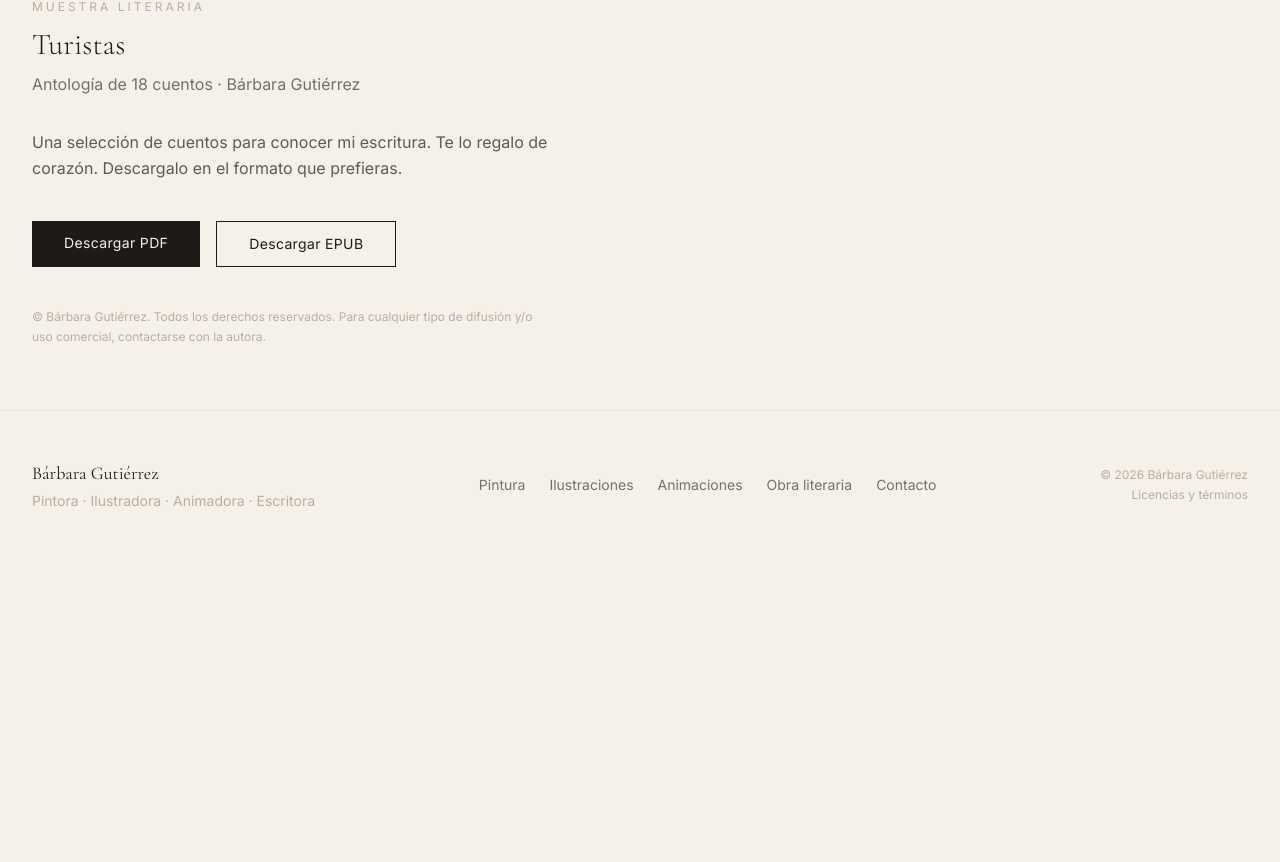
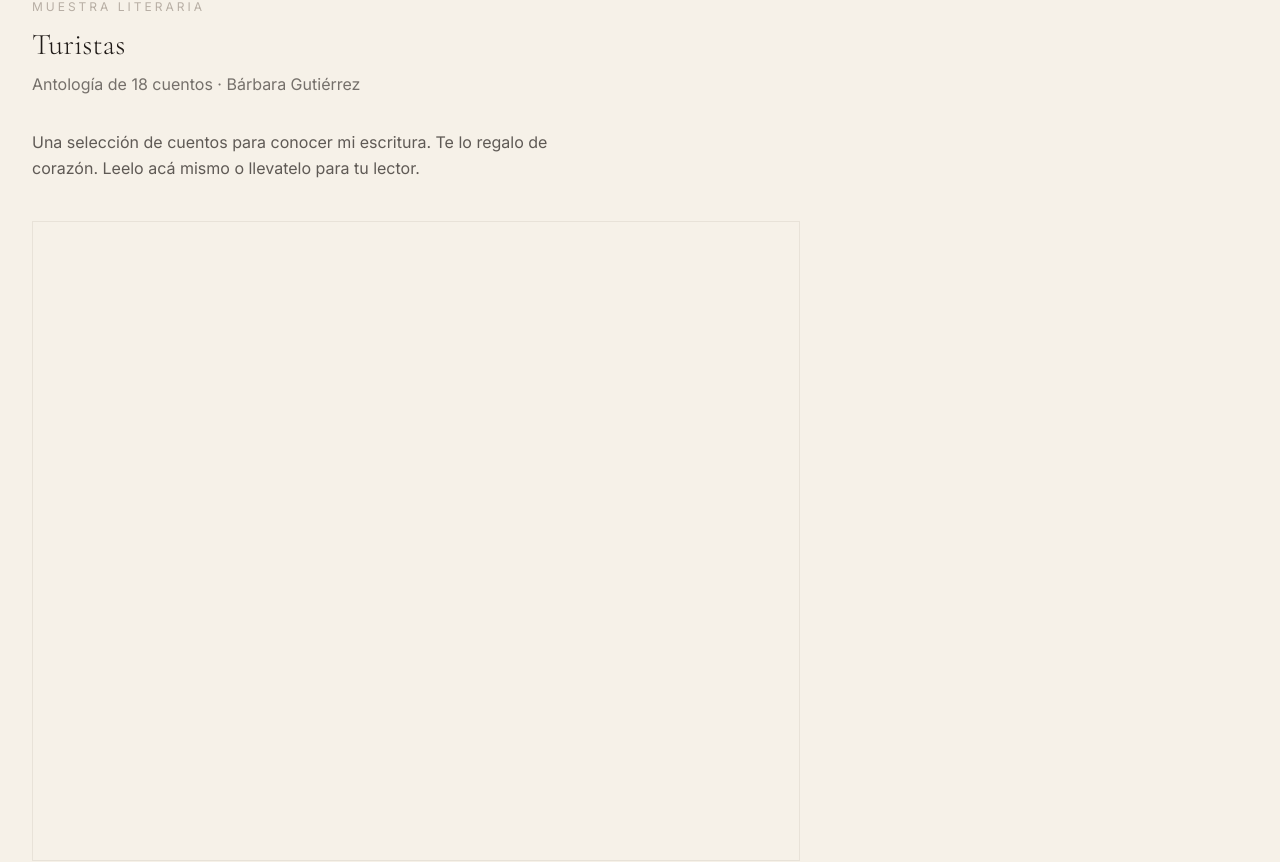
Before and after one commit to barbara-netizen/galeria-barbara, a Next.js app: page /obra-literaria in a window 1280 px wide. Shown: the part 1516-2378 px from the top of the page. Before the commit the page ends 2075 px from the top, so only its background shows below. Built offline with nearby package versions, Linux system fonts and the light colour scheme.

Commit message:
feat: embebe visor PDF de Turistas + descarga EPUB

```diff
--- a/src/app/obra-literaria/page.tsx
+++ b/src/app/obra-literaria/page.tsx
@@ -102,23 +102,27 @@ export default function LiteraryPage() {
           </p>
           <p className="text-charcoal/70 leading-relaxed mb-10 max-w-xl">
             Una selección de cuentos para conocer mi escritura. Te lo regalo de corazón.
-            Descargalo en el formato que prefieras.
+            Leelo acá mismo o llevatelo para tu lector.
           </p>
 
-          <div className="flex flex-col sm:flex-row gap-4 mb-10">
-            <a
-              href="/downloads/turistas.pdf"
-              download
-              className="inline-block text-center px-8 py-3 bg-charcoal text-ivory text-sm tracking-wide hover:bg-terracotta transition-colors"
-            >
-              Descargar PDF
-            </a>
+          {/* Visor PDF */}
+          <div className="w-full mb-10">
+            <iframe
+              src="/downloads/turistas.pdf"
+              title="Turistas — vista previa"
+              className="w-full border border-stone/20 bg-stone/5"
+              style={{ aspectRatio: "1 / 1.414", maxHeight: "80vh" }}
+            />
+          </div>
+
+          {/* Descarga EPUB */}
+          <div className="mb-10">
             <a
               href="/downloads/turistas.epub"
               download
               className="inline-block text-center px-8 py-3 border border-charcoal text-charcoal text-sm tracking-wide hover:bg-charcoal hover:text-ivory transition-colors"
             >
-              Descargar EPUB
+              Descargar para dispositivos de lectura (EPUB)
             </a>
           </div>
 
```
